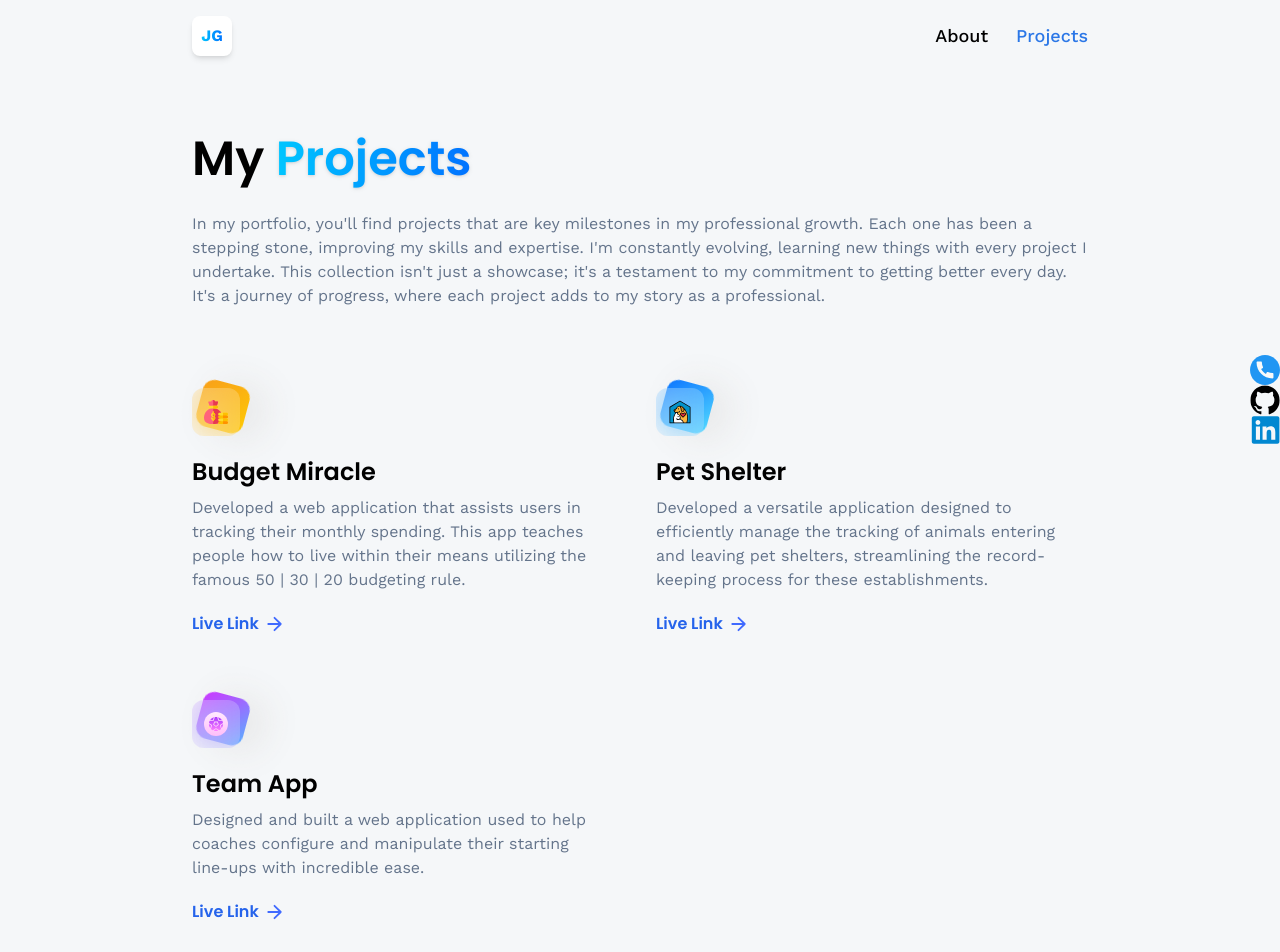
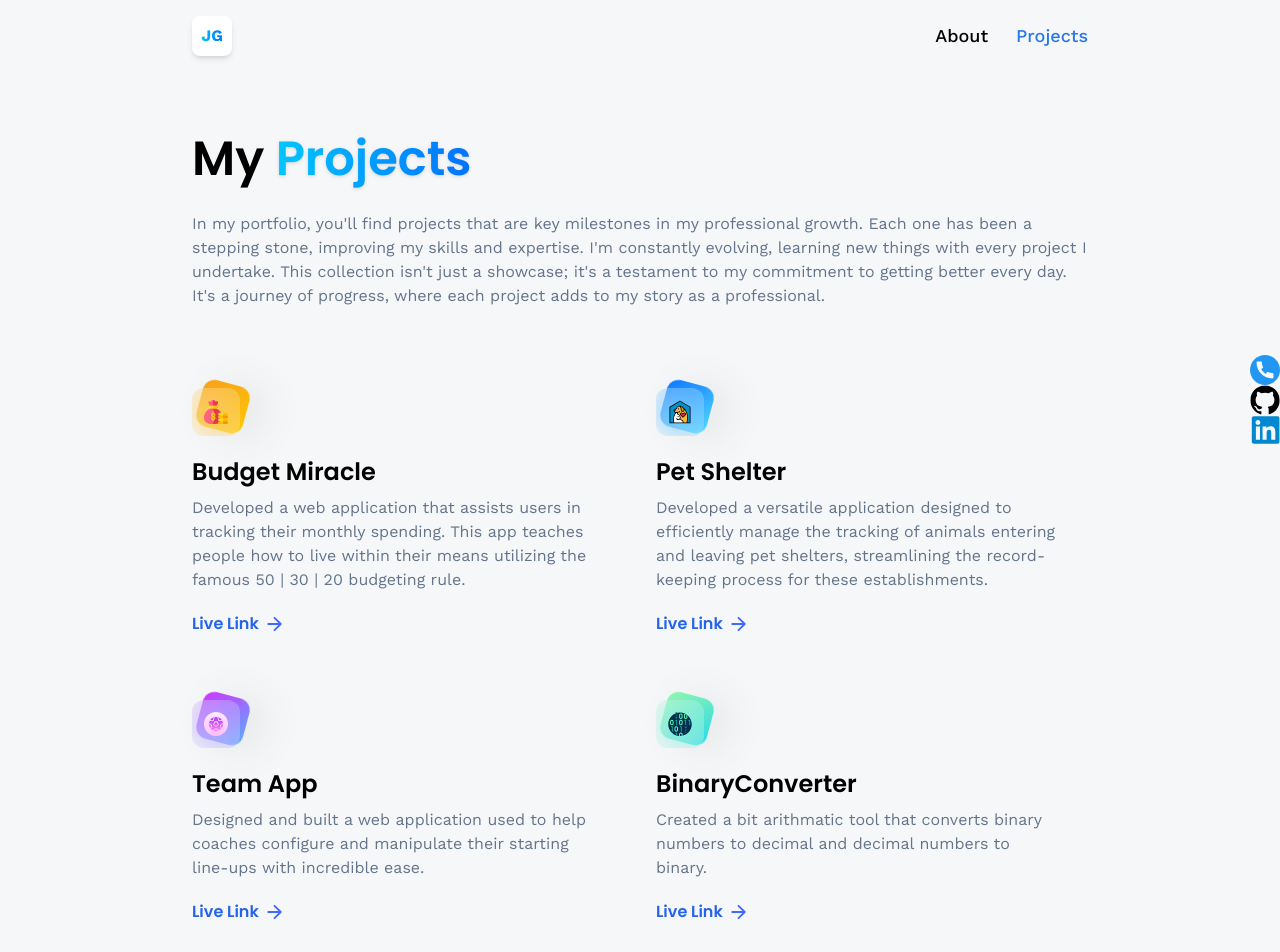
Before and after one commit to JonGriggs1773/ThreeJS_Portfolio, a React (Vite) app: page /projects in a window 1280 px wide. Shown: the top 952 px of the page. Built offline with nearby package versions, Linux system fonts and the light colour scheme.

Commit message:
added binary conversion app to projects

```diff
--- a/src/assets/icons/index.js
+++ b/src/assets/icons/index.js
@@ -36,6 +36,7 @@ import budget from './budget.svg'
 import pet from './pet.svg'
 import team from './team.svg'
 import agile from './agile.svg'
+import binary from './binary.svg'
 
 export {
 	css,
@@ -75,5 +76,6 @@ export {
 	threejs,
 	mysql,
 	bootstrap,
-	springboot
+	springboot,
+    binary
 }
--- a/src/constants/index.js
+++ b/src/constants/index.js
@@ -32,7 +32,8 @@ import {
 	budget,
 	pet,
 	team,
-	agile
+	agile,
+    binary
 } from '../assets/icons'
 
 export const skills = [
@@ -115,7 +116,12 @@ export const skills = [
 		imageUrl: agile,
 		name: 'Agile',
 		type: 'Backend'
-	}
+	},
+    {
+        imageUrl: tailwindcss,
+        name: 'TailwindCSS',
+        type: 'Frontend'
+    }
 ]
 
 export const experiences = [
@@ -188,5 +194,13 @@ export const projects = [
 		description:
 			'Designed and built a web application used to help coaches configure and manipulate their starting line-ups with incredible ease.',
 		link: 'https://github.com/JonGriggs1773/Team_App'
+	},
+    {
+		iconUrl: binary,
+		theme: 'btn-back-green',
+		name: 'BinaryConverter',
+		description:
+			'Created a bit arithmatic tool that converts binary numbers to decimal and decimal numbers to binary.',
+		link: 'https://binaryconvertionexpert.com'
 	}
 ]
```
Also changed, not shown: src/assets/icons/binary.svg (added).
